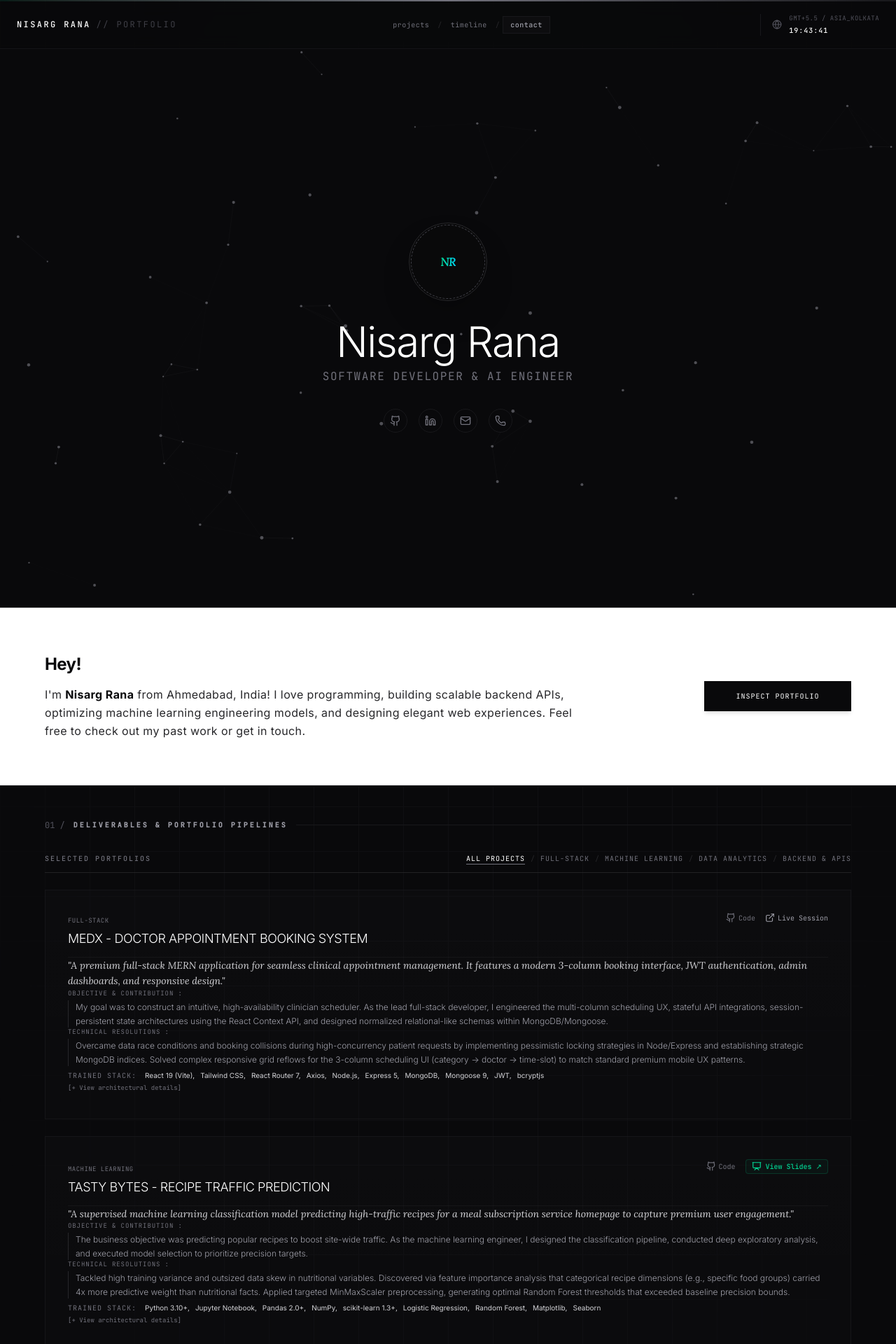
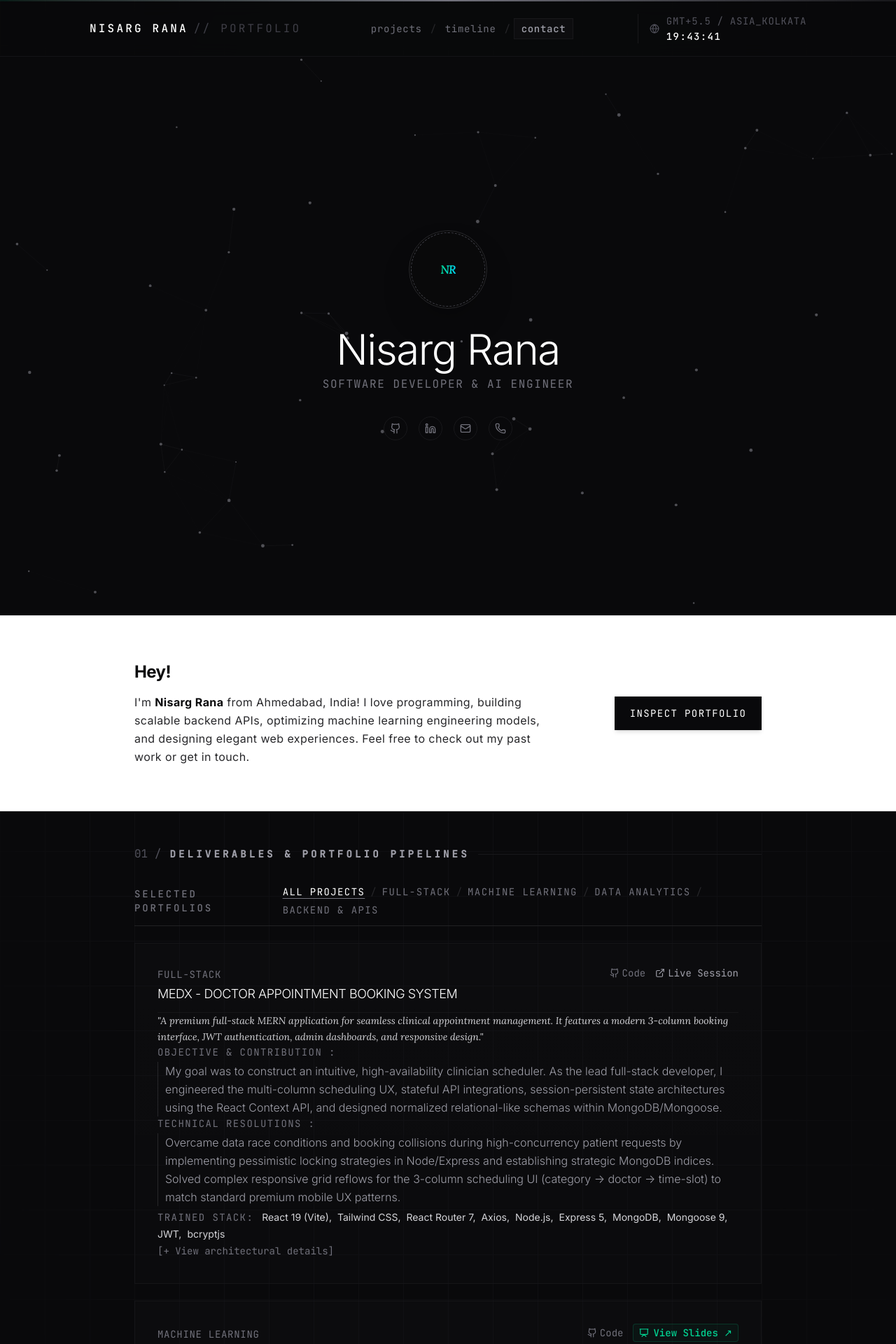
Before and after one commit to nisrg77/portfolio, a React (Vite) app: page / in a window 1280 px wide. Shown: the top 1920 px of the page at 70% size. Built offline with nearby package versions, Linux system fonts and the light colour scheme.

Commit message:
style: increase base font sizes and container width to fix zoomed out look

```diff
--- a/index.html
+++ b/index.html
@@ -1,12 +1,15 @@
 <!doctype html>
 <html lang="en">
+
 <head>
   <meta charset="UTF-8" />
   <meta name="viewport" content="width=device-width, initial-scale=1.0" />
-    <title>My Google AI Studio App</title>
+  <title>Nisarg's Portfolio</title>
 </head>
+
 <body>
   <div id="root"></div>
   <script type="module" src="/src/main.tsx"></script>
 </body>
+
 </html>
--- a/src/App.tsx
+++ b/src/App.tsx
@@ -98,11 +98,11 @@ export default function App() {
 
       {/* FLOATING TOP BAR / DE-EMPHASIZED NAVIGATION */}
       <header id="portfolio-header" className="sticky top-[2px] z-50 bg-[#09090b]/80 backdrop-blur-md border-b border-zinc-900/80 px-6 py-4.5 transition-all">
-        <div className="max-w-7xl mx-auto flex items-center justify-between">
+        <div className="max-w-5xl mx-auto flex items-center justify-between">
           <div className="flex items-center gap-3">
             <button
               onClick={() => window.scrollTo({ top: 0, behavior: 'smooth' })}
-              className="text-xs font-mono font-medium tracking-[0.2em] text-white uppercase hover:text-zinc-400 transition-colors flex items-center gap-2 group"
+              className="text-base font-mono font-medium tracking-[0.2em] text-white uppercase hover:text-zinc-400 transition-colors flex items-center gap-2 group"
             >
               <span>{personalInfo.name}</span>
               <span className="text-zinc-700 font-normal select-none group-hover:text-zinc-500 transition-colors">// PORTFOLIO</span>
@@ -112,7 +112,7 @@ export default function App() {
           </div>
 
           {/* Minimalist lower-case slash-divided nav links */}
-          <nav className="hidden md:flex items-center gap-1 text-[10px] uppercase tracking-wider font-mono">
+          <nav className="hidden md:flex items-center gap-1 text-sm uppercase tracking-wider font-mono">
             <button
               onClick={() => scrollToSection('projects-section')}
               className="text-zinc-500 hover:text-white px-2 py-1 transition-all hover:bg-zinc-950/40 relative group"
@@ -138,11 +138,11 @@ export default function App() {
           </nav>
 
           {/* Dynamic real-time atomic clock */}
-          <div className="hidden lg:flex items-center gap-2.5 font-mono text-[9px] tracking-wider text-zinc-500 border-l border-zinc-900 pl-4">
+          <div className="hidden lg:flex items-center gap-2.5 font-mono text-sm tracking-wider text-zinc-500 border-l border-zinc-900 pl-4">
             <Globe className="w-3.5 h-3.5 text-zinc-600 animate-spin-slow" />
             <div className="space-y-0.5">
               <span className="block uppercase text-zinc-600">GMT+5.5 / ASIA_KOLKATA</span>
-              <span className="block text-white font-medium tracking-widest tabular-nums text-[10px]">
+              <span className="block text-white font-medium tracking-widest tabular-nums text-sm">
                 {systemTime || '12:00:00'}
               </span>
             </div>
@@ -178,21 +178,21 @@ export default function App() {
             >
               <button
                 onClick={() => scrollToSection('projects-section')}
-                className="w-full text-left py-2 px-3 text-xs font-mono text-zinc-400 hover:text-white hover:bg-zinc-900/60 flex items-center justify-between"
+                className="w-full text-left py-2 px-3 text-base font-mono text-zinc-400 hover:text-white hover:bg-zinc-900/60 flex items-center justify-between"
               >
                 <span>[01] // projects</span>
                 <ChevronRight className="w-3 h-3 text-zinc-600" />
               </button>
               <button
                 onClick={() => scrollToSection('experience-section')}
-                className="w-full text-left py-2 px-3 text-xs font-mono text-zinc-400 hover:text-white hover:bg-zinc-900/60 flex items-center justify-between"
+                className="w-full text-left py-2 px-3 text-base font-mono text-zinc-400 hover:text-white hover:bg-zinc-900/60 flex items-center justify-between"
               >
                 <span>[02] // timeline</span>
                 <ChevronRight className="w-3 h-3 text-zinc-600" />
               </button>
               <button
                 onClick={() => scrollToSection('portfolio-footer')}
-                className="w-full text-left py-2 px-3 text-xs font-mono text-zinc-300 bg-zinc-900/20 border border-zinc-900 hover:text-white hover:bg-zinc-900/60 flex items-center justify-between font-medium"
+                className="w-full text-left py-2 px-3 text-base font-mono text-zinc-300 bg-zinc-900/20 border border-zinc-900 hover:text-white hover:bg-zinc-900/60 flex items-center justify-between font-medium"
               >
                 <span>[03] // contact_recipient</span>
                 <ChevronRight className="w-3 h-3 text-emerald-505" />
@@ -231,16 +231,16 @@ export default function App() {
                   placeholder="Type a path command or action..."
                   value={searchQuery}
                   onChange={(e) => setSearchQuery(e.target.value)}
-                  className="w-full bg-transparent border-none text-zinc-200 placeholder-zinc-600 text-xs focus:ring-0 focus:outline-none font-mono"
+                  className="w-full bg-transparent border-none text-zinc-200 placeholder-zinc-600 text-base focus:ring-0 focus:outline-none font-mono"
                   autoFocus
                 />
-                <span className="text-[8px] font-mono select-none text-zinc-600 uppercase px-1.5 py-0.5 border border-zinc-900">
+                <span className="text-base font-mono select-none text-zinc-600 uppercase px-1.5 py-0.5 border border-zinc-900">
                   ESC_EXIT
                 </span>
               </div>
 
               {/* Suggestions flow */}
-              <div className="max-h-[320px] overflow-y-auto font-mono text-xs p-1.5 space-y-0.5">
+              <div className="max-h-[320px] overflow-y-auto font-mono text-base p-1.5 space-y-0.5">
                 {filteredCommands.length > 0 ? (
                   filteredCommands.map((item, cidx) => (
                     <button
@@ -263,13 +263,13 @@ export default function App() {
                           {item.type === 'external' && <ExternalLink className="w-3 h-3 text-zinc-600 group-hover:text-zinc-400" />}
                         </div>
                         {item.subtitle && (
-                          <div className="text-[10px] text-zinc-600 group-hover:text-zinc-400 font-light truncate max-w-[340px]">
+                          <div className="text-sm text-zinc-600 group-hover:text-zinc-400 font-light truncate max-w-[340px]">
                             {item.subtitle}
                           </div>
                         )}
                       </div>
 
-                      <span className="text-[9px] text-zinc-700 font-mono uppercase bg-zinc-950 px-2 py-1 border border-zinc-900 select-none group-hover:text-zinc-400 group-hover:border-zinc-700">
+                      <span className="text-sm text-zinc-700 font-mono uppercase bg-zinc-950 px-2 py-1 border border-zinc-900 select-none group-hover:text-zinc-400 group-hover:border-zinc-700">
                         {item.type === 'scroll' && 'GOTO'}
                         {item.type === 'action' && (copied && item.label === 'Copy Email Address' ? 'COPIED' : 'EXEC')}
                         {item.type === 'external' && 'EXPLORE'}
@@ -277,14 +277,14 @@ export default function App() {
                     </button>
                   ))
                 ) : (
-                  <div className="p-4 text-center text-zinc-600 text-[11px]">
+                  <div className="p-4 text-center text-zinc-600 text-sm">
                     No terminal path matching search query.
                   </div>
                 )}
               </div>
 
               {/* Status bar */}
-              <div className="p-2 border-t border-zinc-900 flex items-center justify-between text-[9px] text-zinc-600 font-mono uppercase">
+              <div className="p-2 border-t border-zinc-900 flex items-center justify-between text-sm text-zinc-600 font-mono uppercase">
                 <span>Navigate via touchpad or click selection</span>
                 <span>SYSTEM_PERSIST_MODAL</span>
               </div>
@@ -383,14 +383,14 @@ export default function App() {
 
         {/* BOTTOM: THE HIGH-CONTRAST SOLID WHITE HIGH-FIDELITY STRIP */}
         <div className="w-full bg-white text-zinc-950 py-12 md:py-16 border-y border-zinc-200 relative z-20 shadow-xl transition-all">
-          <div className="max-w-7xl mx-auto px-6 md:px-16 grid grid-cols-1 lg:grid-cols-12 gap-8 items-center">
+          <div className="max-w-5xl mx-auto px-6 md:px-16 grid grid-cols-1 lg:grid-cols-12 gap-8 items-center">
 
             {/* Primary message and bio text block */}
             <div className="lg:col-span-8 space-y-3.5 text-left">
               <h2 className="text-xl md:text-2xl font-black text-zinc-950 tracking-tight font-sans">
                 Hey!
               </h2>
-              <p className="text-zinc-800 font-normal text-xs md:text-sm lg:text-base leading-relaxed tracking-wide font-sans">
+              <p className="text-zinc-800 font-normal text-base md:text-sm lg:text-base leading-relaxed tracking-wide font-sans">
                 I'm <strong className="text-zinc-950 font-bold">{personalInfo.name}</strong> from Ahmedabad, India!
                 I love programming, building scalable backend APIs, optimizing machine learning engineering models, and designing elegant web experiences.
                 Feel free to check out my past work or get in touch.
@@ -401,7 +401,7 @@ export default function App() {
             <div className="lg:col-span-4 flex flex-col sm:flex-row lg:flex-col xl:flex-row gap-3.5 w-full justify-start lg:justify-end">
               <button
                 onClick={() => scrollToSection('projects-section')}
-                className="flex-1 max-w-[210px] px-5 py-3.5 bg-zinc-950 hover:bg-zinc-800 text-white font-mono text-[10px] tracking-widest uppercase transition-all shadow-md text-center active:scale-98 select-none cursor-pointer"
+                className="flex-1 max-w-[210px] px-5 py-3.5 bg-zinc-950 hover:bg-zinc-800 text-white font-mono text-sm tracking-widest uppercase transition-all shadow-md text-center active:scale-98 select-none cursor-pointer"
               >
                 Inspect Portfolio
               </button>
@@ -413,13 +413,13 @@ export default function App() {
       </section>
 
       {/* SEGMENTED PORTFOLIO CONTENT (SPACIOUS VERTICAL FLOW) */}
-      <main className="max-w-7xl mx-auto w-full px-6 md:px-16 py-12 space-y-24 z-10">
+      <main className="max-w-5xl mx-auto w-full px-6 md:px-16 py-12 space-y-24 z-10">
 
         {/* SECTION 01: SELECTED DELIVERABLES & PORTFOLIOS (PROJECT CARDS) */}
         <section id="projects-section" className="scroll-mt-24">
           <div className="mb-8 flex items-center gap-3">
-            <span className="text-zinc-600 font-mono text-xs">01 /</span>
-            <h3 className="text-[10px] uppercase tracking-[0.3em] font-mono text-zinc-400 font-bold">
+            <span className="text-zinc-600 font-mono text-base">01 /</span>
+            <h3 className="text-sm uppercase tracking-[0.3em] font-mono text-zinc-400 font-bold">
               Deliverables & Portfolio Pipelines
             </h3>
             <div className="h-px bg-zinc-900 flex-1" />
--- a/src/components/Projects.tsx
+++ b/src/components/Projects.tsx
@@ -48,7 +48,7 @@ export default function Projects() {
       {/* HEADER AND FILTER CONTROLS */}
       <div id="projects-header" className="flex flex-col sm:flex-row sm:items-center justify-between gap-4 border-b border-zinc-800/80 pb-3">
         <div id="projects-title-container" className="flex items-center gap-2">
-          <h2 id="projects-title" className="text-[10px] uppercase tracking-[0.2em] text-zinc-500 font-medium font-mono">
+          <h2 id="projects-title" className="text-sm uppercase tracking-[0.2em] text-zinc-500 font-medium font-mono">
             Selected Portfolios
           </h2>
         </div>
@@ -57,11 +57,11 @@ export default function Projects() {
         <div id="projects-filter-bar" className="flex flex-wrap items-center gap-y-1.5 gap-x-0.5">
           {categories.map((cat, idx) => (
             <React.Fragment key={cat.key}>
-              {idx > 0 && <span className="text-zinc-800 text-[10px] select-none font-mono px-1.5">/</span>}
+              {idx > 0 && <span className="text-zinc-800 text-sm select-none font-mono px-1.5">/</span>}
               <button
                 id={`filter-btn-${cat.key}`}
                 onClick={() => { setFilter(cat.key); setExpandedId(null); }}
-                className={`text-[10px] font-mono tracking-widest uppercase transition-colors rounded-none focus:outline-none ${
+                className={`text-sm font-mono tracking-widest uppercase transition-colors rounded-none focus:outline-none ${
                   filter === cat.key
                     ? 'text-white font-normal underline underline-offset-4 decoration-zinc-500'
                     : 'text-zinc-500 hover:text-zinc-300'
@@ -89,7 +89,7 @@ export default function Projects() {
               <div className="flex flex-col md:flex-row md:items-baseline justify-between gap-3 pb-3 border-b border-zinc-800/40">
                 <div className="space-y-1">
                   {/* Category & Stats Badge Strip */}
-                  <div className="flex items-center gap-3 text-[9px] font-mono uppercase text-zinc-500 tracking-wider">
+                  <div className="flex items-center gap-3 text-sm font-mono uppercase text-zinc-500 tracking-wider">
                     <span>{getCategoryLabel(proj.category)}</span>
                   </div>
                   {/* Project Title */}
@@ -99,7 +99,7 @@ export default function Projects() {
                 </div>
 
                 {/* Action Links (Super minimal outline styling) */}
-                <div className="flex items-center gap-3.5 self-start md:self-auto font-mono text-[10px]">
+                <div className="flex items-center gap-3.5 self-start md:self-auto font-mono text-sm">
                   {proj.githubUrl && (
                     <a
                       id={`project-github-link-${proj.id}`}
@@ -145,8 +145,8 @@ export default function Projects() {
               </p>
 
               {/* Goal & Professional Role */}
-              <div id={`project-goal-role-${proj.id}`} className="text-xs space-y-1">
-                <span className="text-[9px] font-mono uppercase text-zinc-500 tracking-widest block">
+              <div id={`project-goal-role-${proj.id}`} className="text-base space-y-1">
+                <span className="text-sm font-mono uppercase text-zinc-500 tracking-widest block">
                   Objective & Contribution :
                 </span>
                 <p className="text-zinc-400 leading-relaxed font-light font-sans pl-2.5 border-l border-zinc-800">
@@ -155,8 +155,8 @@ export default function Projects() {
               </div>
 
               {/* Challenges Overcome */}
-              <div id={`project-challenges-${proj.id}`} className="text-xs space-y-1">
-                <span className="text-[9px] font-mono uppercase text-zinc-500 tracking-widest block">
+              <div id={`project-challenges-${proj.id}`} className="text-base space-y-1">
+                <span className="text-sm font-mono uppercase text-zinc-500 tracking-widest block">
                   Technical Resolutions :
                 </span>
                 <p className="text-zinc-400 leading-relaxed font-light font-sans pl-2.5 border-l border-zinc-800">
@@ -165,7 +165,7 @@ export default function Projects() {
               </div>
 
               {/* Plain inline text for tech stack (No chunky outline tags) */}
-              <div id={`project-tags-div-${proj.id}`} className="text-[10px] font-mono flex flex-wrap items-center gap-x-2 gap-y-1 pt-1.5 text-zinc-500">
+              <div id={`project-tags-div-${proj.id}`} className="text-sm font-mono flex flex-wrap items-center gap-x-2 gap-y-1 pt-1.5 text-zinc-500">
                 <span className="uppercase tracking-widest mr-1">Trained stack:</span>
                 {proj.techStack.map((tech, tIdx) => (
                   <span
@@ -180,15 +180,15 @@ export default function Projects() {
 
               {/* Optional/Expanded contents */}
               {isExpanded && (
-                <div id={`project-expanded-space-${proj.id}`} className="space-y-4 pt-4 border-t border-zinc-900/40 text-xs font-light text-zinc-400 animate-fade-in">
+                <div id={`project-expanded-space-${proj.id}`} className="space-y-4 pt-4 border-t border-zinc-900/40 text-base font-light text-zinc-400 animate-fade-in">
 
                   {/* Key Insights */}
                   {proj.keyInsights && proj.keyInsights.length > 0 && (
                     <div id={`project-insights-div-${proj.id}`} className="bg-transparent space-y-1.5">
-                      <span className="text-[9px] font-mono uppercase text-zinc-500 tracking-widest block">Core Findings:</span>
+                      <span className="text-sm font-mono uppercase text-zinc-500 tracking-widest block">Core Findings:</span>
                       <ul className="space-y-1 list-none pl-2.5 font-sans">
                         {proj.keyInsights.map((insight, insIdx) => (
-                          <li key={insIdx} className="flex gap-2 text-zinc-400 text-xs font-light">
+                          <li key={insIdx} className="flex gap-2 text-zinc-400 text-base font-light">
                             <span className="text-zinc-600 font-mono select-none">◇</span>
                             <span>{insight}</span>
                           </li>
@@ -199,16 +199,16 @@ export default function Projects() {
 
                   {/* Architecture notes */}
                   <div id={`project-story-div-${proj.id}`} className="space-y-1">
-                    <span className="text-[9px] font-mono uppercase text-zinc-500 tracking-widest block">System Methodology:</span>
-                    <p className="leading-relaxed text-zinc-400 text-xs pl-2.5">{proj.extendedDetails}</p>
+                    <span className="text-sm font-mono uppercase text-zinc-500 tracking-widest block">System Methodology:</span>
+                    <p className="leading-relaxed text-zinc-400 text-base pl-2.5">{proj.extendedDetails}</p>
                   </div>
 
                   {/* Milestones / Core Features */}
                   <div id={`project-features-div-${proj.id}`} className="space-y-1.5">
-                    <span className="text-[9px] font-mono uppercase text-zinc-500 tracking-widest block">Key Milestones:</span>
+                    <span className="text-sm font-mono uppercase text-zinc-500 tracking-widest block">Key Milestones:</span>
                     <div className="grid grid-cols-1 sm:grid-cols-2 gap-2 pl-2.5">
                       {proj.keyFeatures.map((feat, fIdx) => (
-                        <div id={`proj-feat-${proj.id}-${fIdx}`} key={fIdx} className="flex items-start gap-1.5 text-zinc-400 text-xs">
+                        <div id={`proj-feat-${proj.id}-${fIdx}`} key={fIdx} className="flex items-start gap-1.5 text-zinc-400 text-base">
                           <CornerDownRight className="w-3.5 h-3.5 text-zinc-600 shrink-0 mt-0.5" />
                           <span>{feat}</span>
                         </div>
@@ -219,8 +219,8 @@ export default function Projects() {
                   {/* Measurable impact */}
                   {proj.impact && (
                     <div id={`project-impact-box-${proj.id}`} className="pt-2">
-                      <span className="text-[9px] font-mono tracking-widest text-zinc-500 uppercase block mb-1">Impact Metric:</span>
-                      <p className="text-zinc-300 text-xs font-light font-mono pl-2.5">{proj.impact}</p>
+                      <span className="text-sm font-mono tracking-widest text-zinc-500 uppercase block mb-1">Impact Metric:</span>
+                      <p className="text-zinc-300 text-base font-light font-mono pl-2.5">{proj.impact}</p>
                     </div>
                   )}
                 </div>
@@ -230,7 +230,7 @@ export default function Projects() {
               <button
                 id={`project-expand-btn-${proj.id}`}
                 onClick={() => toggleExpand(proj.id)}
-                className="py-1 text-[9px] font-mono text-zinc-500 hover:text-zinc-300 transition-colors flex items-center gap-1 focus:outline-none"
+                className="py-1 text-sm font-mono text-zinc-500 hover:text-zinc-300 transition-colors flex items-center gap-1 focus:outline-none"
               >
                 <span>{isExpanded ? '[- Close technical details]' : '[+ View architectural details]'}</span>
               </button>
```
Also changed, not shown: src/components/Experience.tsx (+6 -6 lines), src/components/Footer.tsx (+17 -17 lines), src/components/Hero.tsx (+11 -11 lines). Lines whose indentation alone changed are shown as unchanged.
